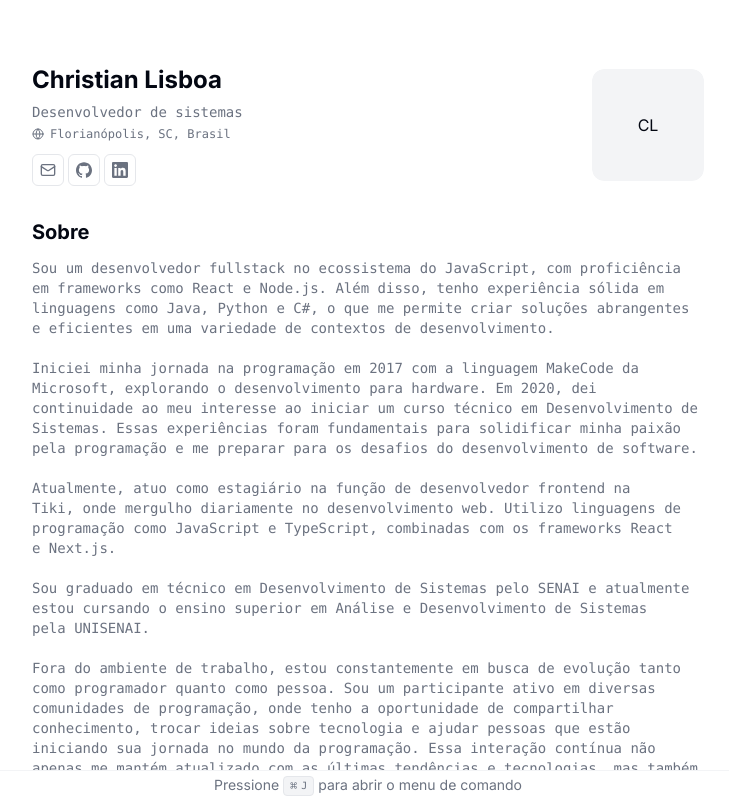
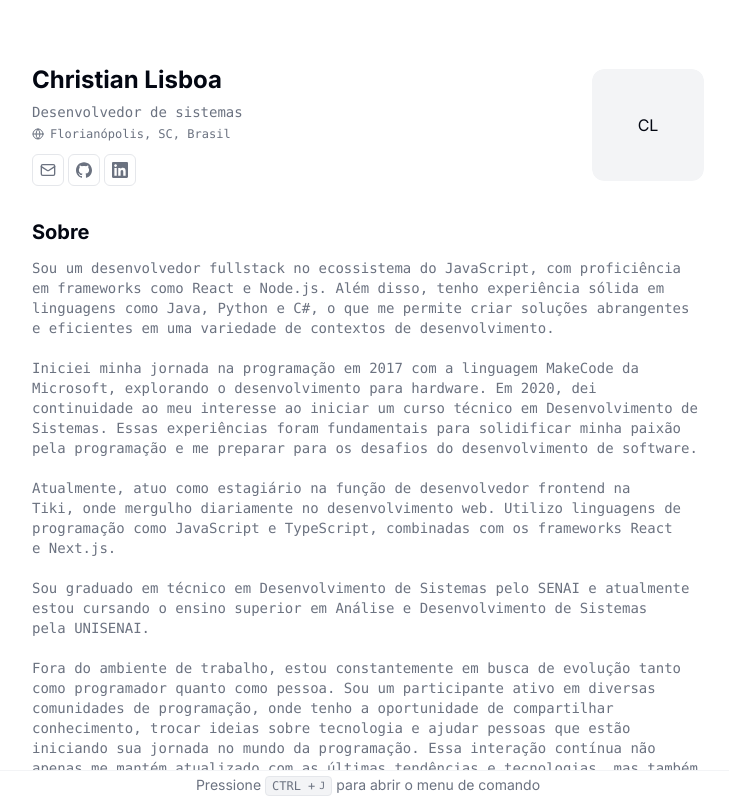
Before and after one commit to christianlsb/curriculo, a Next.js app: page / in a window 1280 px wide. Shown: the top 800 px of the page, without its empty margins (272-1001 px from the left). Built offline with nearby package versions, Linux system fonts and the light colour scheme.

Commit message:
Altera tecla para abrir o comando de menu

```diff
--- a/src/components/command-menu.tsx
+++ b/src/components/command-menu.tsx
@@ -22,7 +22,7 @@ export const CommandMenu = ({ links }: Props) => {
 
   React.useEffect(() => {
     const down = (e: KeyboardEvent) => {
-      if (e.key === "j" && (e.metaKey || e.ctrlKey)) {
+      if (e.key === "j" && (e.ctrlKey || e.metaKey)) {
         e.preventDefault();
         setOpen((open) => !open);
       }
@@ -37,7 +37,7 @@ export const CommandMenu = ({ links }: Props) => {
       <p className="fixed bottom-0 left-0 right-0 border-t border-t-muted bg-white p-1 text-center text-sm text-muted-foreground print:hidden max-md:hidden">
         Pressione{" "}
         <kbd className="pointer-events-none inline-flex h-5 select-none items-center gap-1 rounded border bg-muted px-1.5 font-mono text-[10px] font-medium text-muted-foreground opacity-100">
-          <span className="text-xs">⌘</span>J
+          <span className="text-xs">CTRL +</span>J
         </kbd>{" "}
         para abrir o menu de comando
       </p>
```
